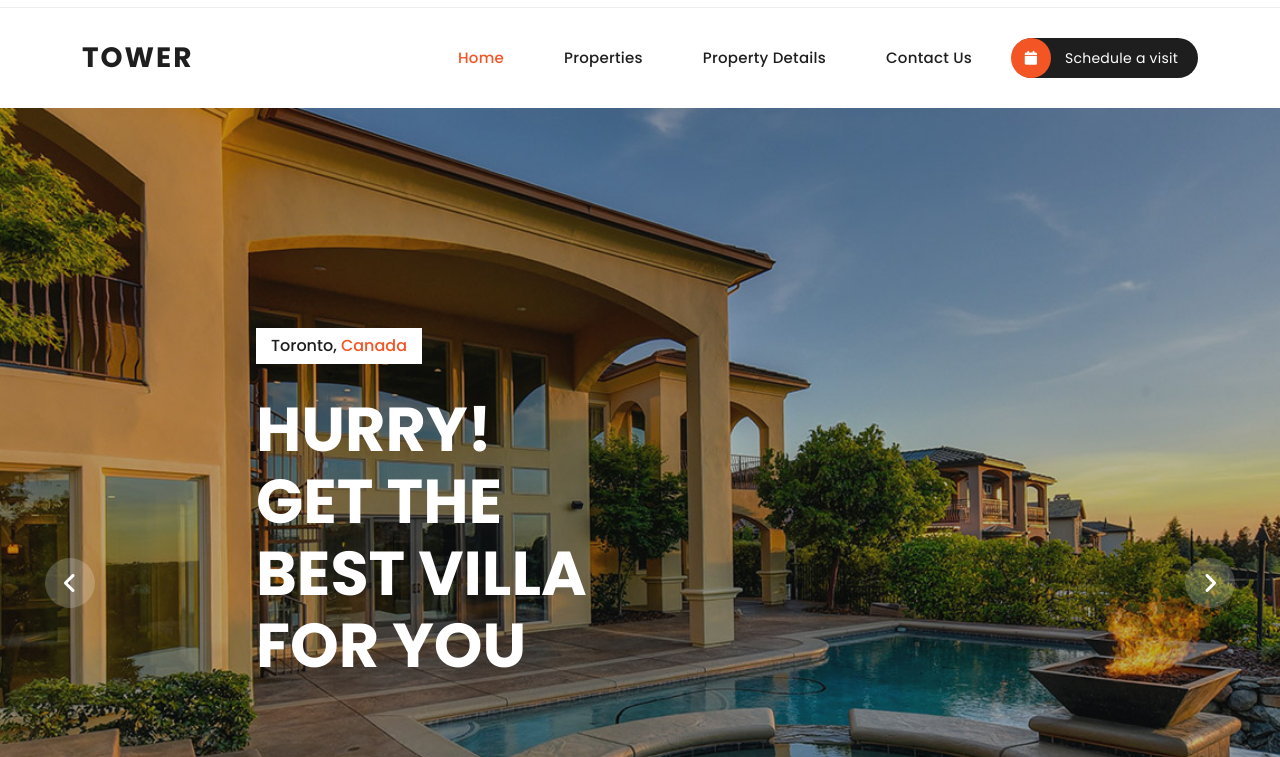
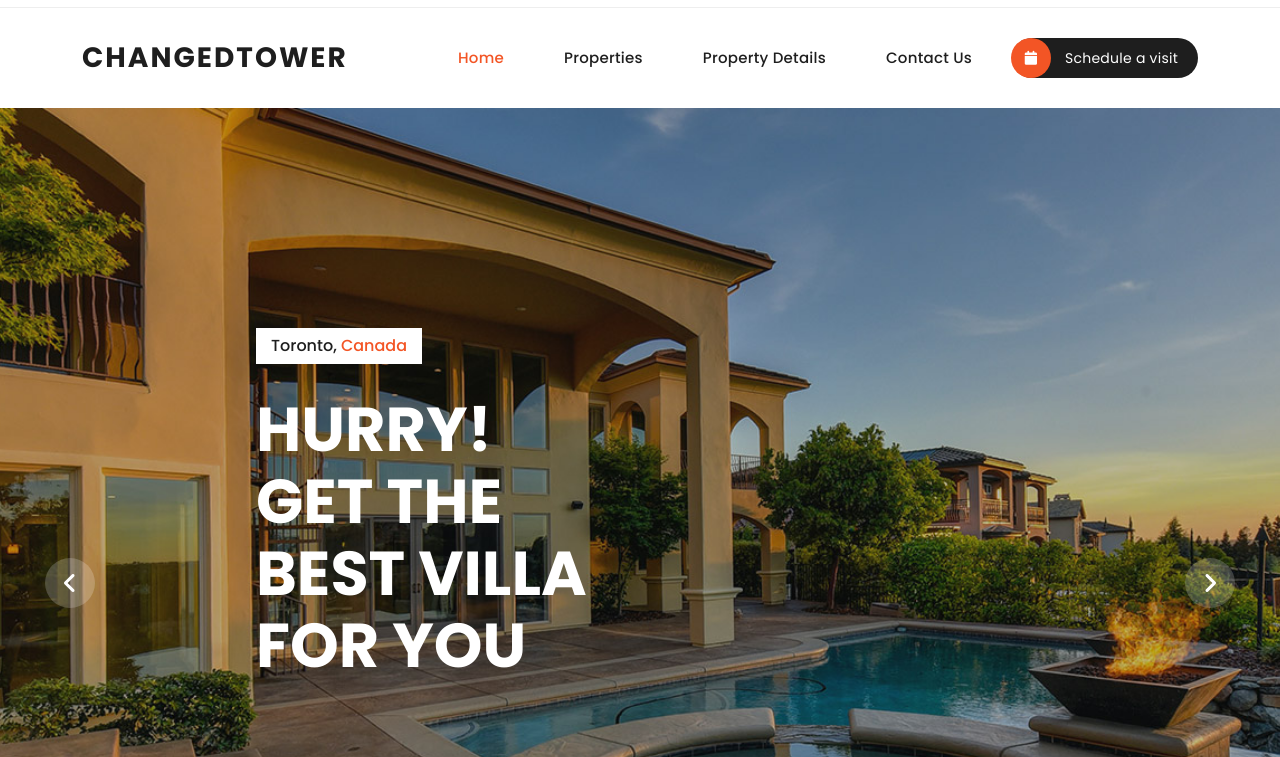
Before and after one commit to JohnHub76/moonrise, a plain HTML site: page index.html in a window 1280 px wide. Shown: the part 43-800 px from the top of the page. Drawn offline with nearby package versions, Linux system fonts and the light colour scheme.

Commit message:
v_1.1 chnaged

```diff
--- a/index.html
+++ b/index.html
@@ -87,7 +87,7 @@ https://templatemo.com/tm-591-villa-agency
             <nav class="main-nav">
               <!-- ***** Logo Start ***** -->
               <a href="index.html" class="logo">
-                <h1>Tower</h1>
+                <h1>ChangedTower</h1>
               </a>
               <!-- ***** Logo End ***** -->
               <!-- ***** Menu Start ***** -->
```
